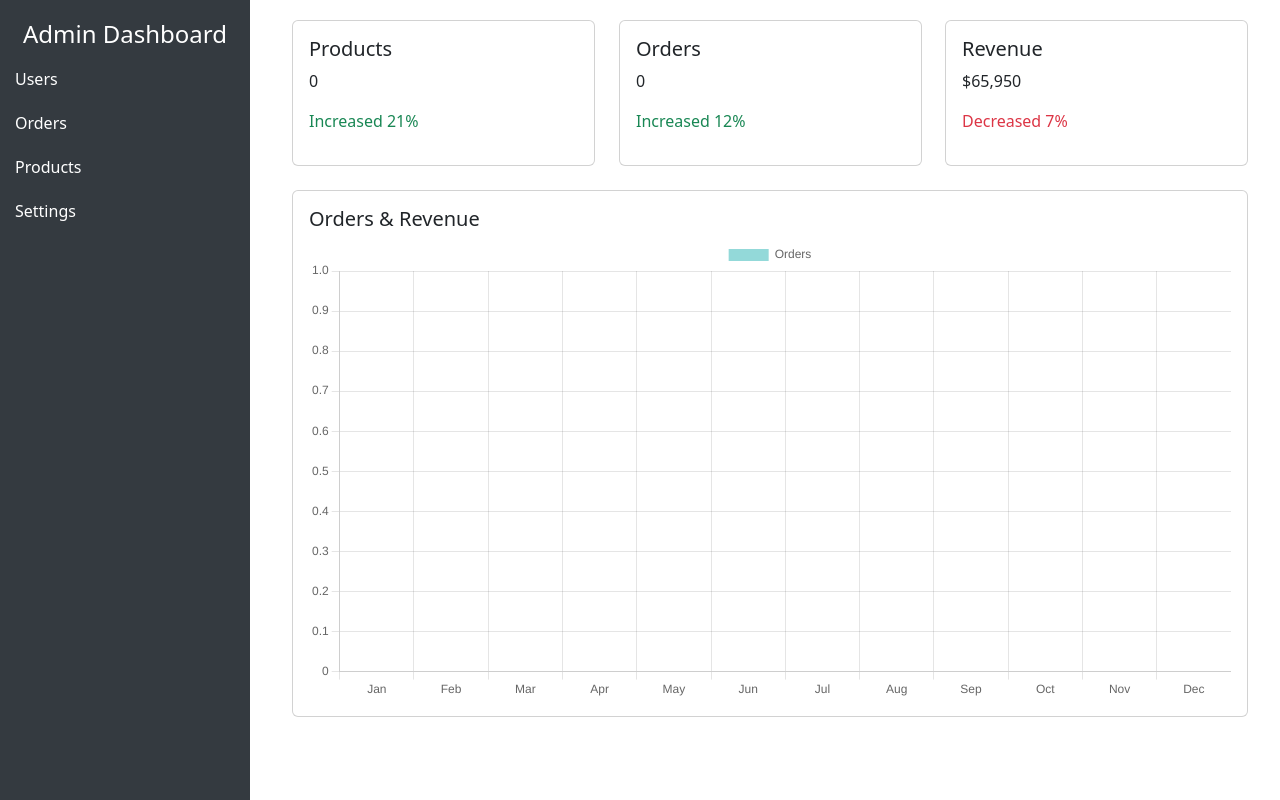
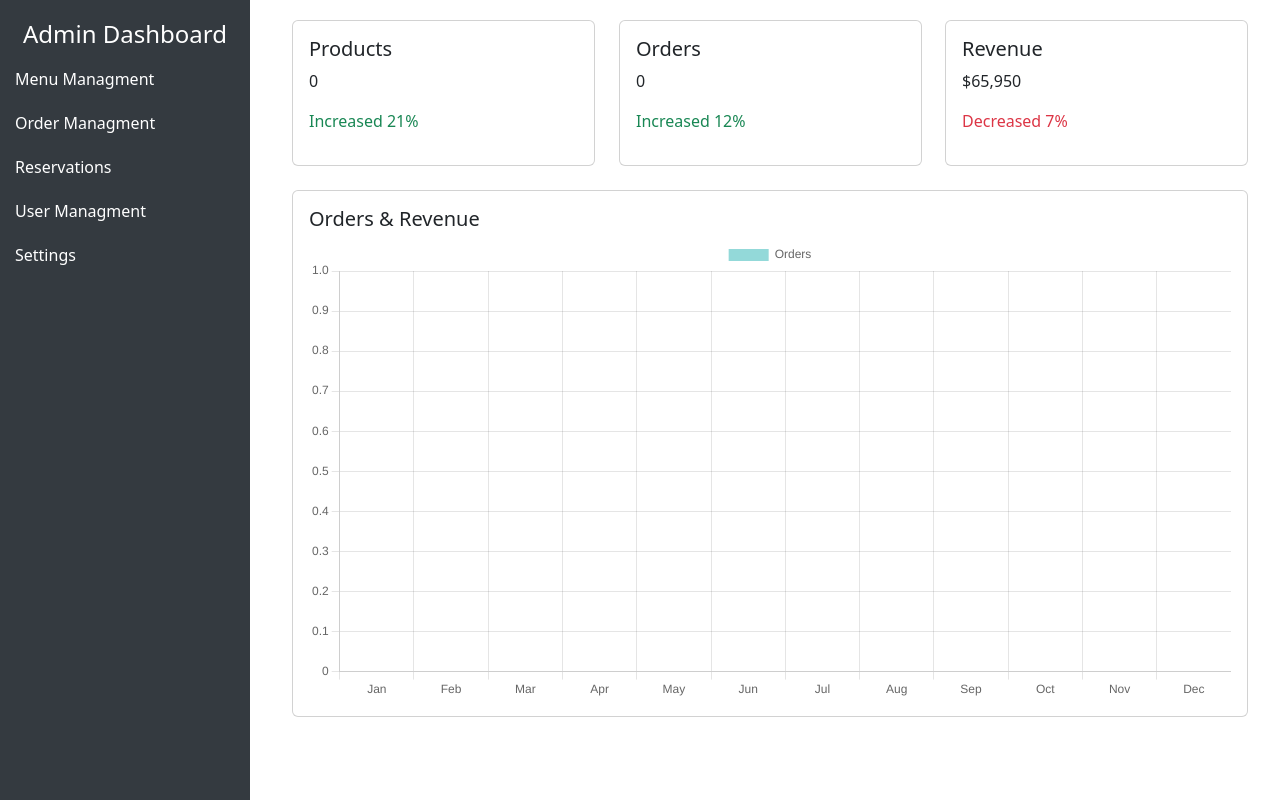
Before and after one commit to Abdo-hasen/PHP_Restaurant, a PHP site: page /admin/dashboard.php in a window 1280 px wide. Run offline with PHP 8.4, Linux system fonts and the light colour scheme; data that the repository does not hold is empty.

Commit message:
admin dashboard structure modified

```diff
--- a/admin/dashboard.php
+++ b/admin/dashboard.php
@@ -1,6 +1,7 @@
 <?php
 // dashboard.php
 require_once '../includes/common/db.php';
+// echo "Connected to database successfully!";
 
 // Fetch total products
 $query = "SELECT COUNT(*) AS total_products FROM menu_items";
@@ -21,66 +22,10 @@ $monthly_orders = [];
 while ($row = $result->fetch_assoc()) {
     $monthly_orders[$row['month']] = $row['orders'];
 }
+include '../includes/admin/header.php';
 ?>
 
-<!DOCTYPE html>
-<html lang="en">
-<head>
-    <meta charset="UTF-8">
-    <meta name="viewport" content="width=device-width, initial-scale=1.0">
-    <title>Dashboard</title>
-    <link rel="stylesheet" href="https://cdn.jsdelivr.net/npm/bootstrap@5.3.0/dist/css/bootstrap.min.css">
-    <script src="https://cdn.jsdelivr.net/npm/chart.js"></script>
-    <link rel="stylesheet" href="https://cdnjs.cloudflare.com/ajax/libs/animate.css/4.1.1/animate.min.css"/>
-    <style>
-        .sidebar {
-            width: 250px;
-            height: 100vh;
-            position: fixed;
-            left: 0;
-            top: 0;
-            background: #343a40;
-            color: white;
-            padding-top: 20px;
-        }
-        .sidebar a {
-            padding: 10px 15px;
-            display: block;
-            color: white;
-            text-decoration: none;
-            transition: background 0.3s;
-        }
-        .sidebar a:hover {
-            background: #495057;
-        }
-        .content {
-            margin-left: 260px;
-            padding: 20px;
-        }
-        .card {
-            transition: transform 0.3s ease-in-out;
-        }
-        .card:hover {
-            transform: scale(1.05);
-        }
-    </style>
-</head>
-<body>
-    <div class="sidebar animate__animated animate__fadeInLeft">
-        <h4 class="text-center">Admin Dashboard</h4>
-        <a href="manage_users.php">Users</a>
-        <a href="manage_orders.php">Orders</a>
-        <a href="manage_menu.php">Products</a>
-        <a href="#">Settings</a>
-    </div>
     <div class="content animate__animated animate__fadeInUp">
-        <!-- <nav class="navbar navbar-dark bg-dark mb-4 animate__animated animate__fadeInDown">
-            <div class="container-fluid">
-                <form class="d-flex">
-                    <input class="form-control me-2" type="search" placeholder="Search anything..." aria-label="Search">
-                </form>
-            </div>
-        </nav> -->
 
         <div class="container">
             <div class="row mb-4">
--- /dev/null
+++ b/assets/admin/css/style.css
@@ -0,0 +1,30 @@
+.sidebar {
+    width: 250px;
+    height: 100vh;
+    position: fixed;
+    left: 0;
+    top: 0;
+    background: #343a40;
+    color: white;
+    padding-top: 20px;
+}
+.sidebar a {
+    padding: 10px 15px;
+    display: block;
+    color: white;
+    text-decoration: none;
+    transition: background 0.3s;
+}
+.sidebar a:hover {
+    background: #495057;
+}
+.content {
+    margin-left: 260px;
+    padding: 20px;
+}
+.card {
+    transition: transform 0.3s ease-in-out;
+}
+.card:hover {
+    transform: scale(1.05);
+}
--- /dev/null
+++ b/includes/admin/header.php
@@ -0,0 +1,20 @@
+<!DOCTYPE html>
+<html lang="en">
+<head>
+    <meta charset="UTF-8">
+    <meta name="viewport" content="width=device-width, initial-scale=1.0">
+    <title>Dashboard</title>
+    <link rel="stylesheet" href="https://cdn.jsdelivr.net/npm/bootstrap@5.3.0/dist/css/bootstrap.min.css">
+    <script src="https://cdn.jsdelivr.net/npm/chart.js"></script>
+    <link rel="stylesheet" href="https://cdnjs.cloudflare.com/ajax/libs/animate.css/4.1.1/animate.min.css"/>
+    <link rel="stylesheet" href="../../assets/admin/css/style.css">
+</head>
+<body>
+    <div class="sidebar animate__animated animate__fadeInLeft">
+        <h4 class="text-center">Admin Dashboard</h4>
+        <a href="manage_menu.php">Menu Managment</a>
+        <a href="manage_orders.php">Order Managment</a>
+        <a href="manage_reservations.php">Reservations</a>
+        <a href="manage_users.php">User Managment</a>
+        <a href="#">Settings</a>
+    </div>
```
